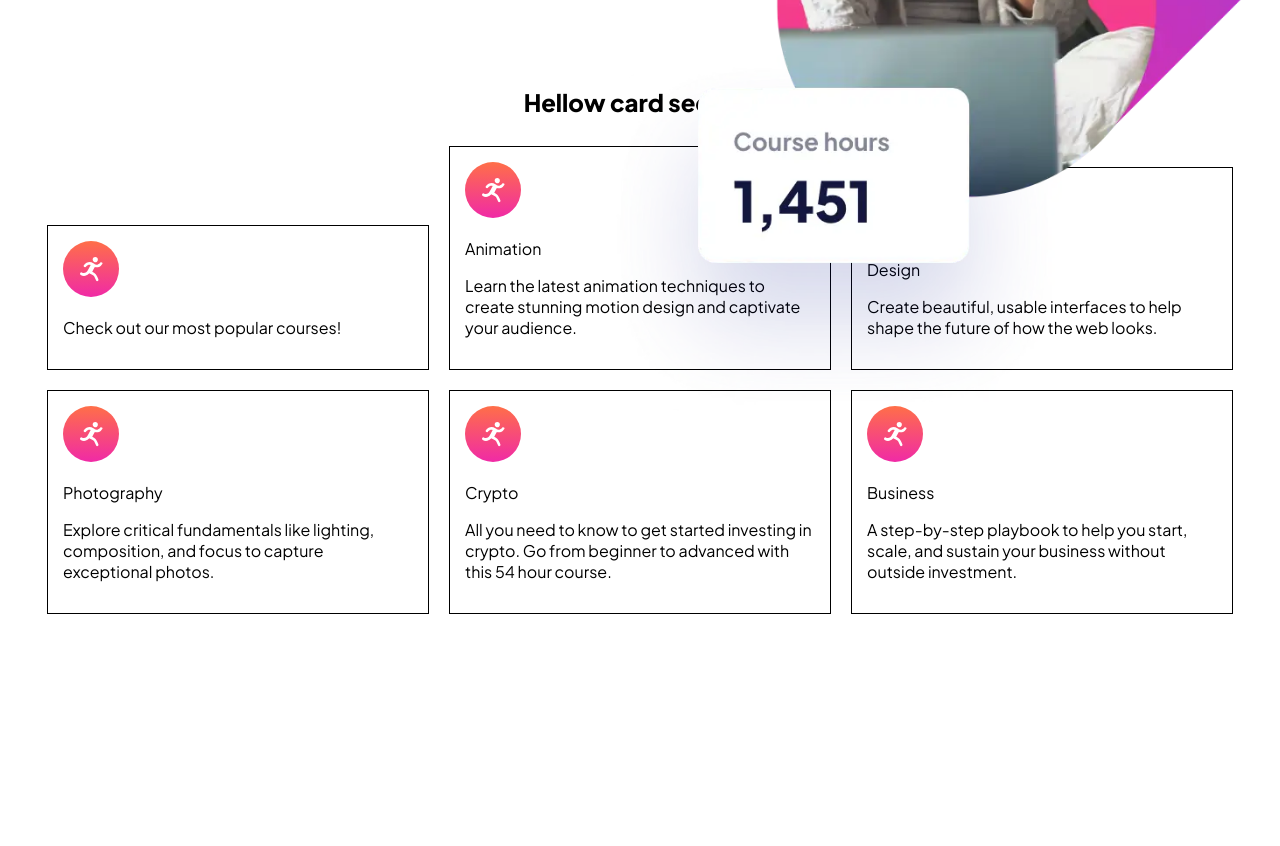
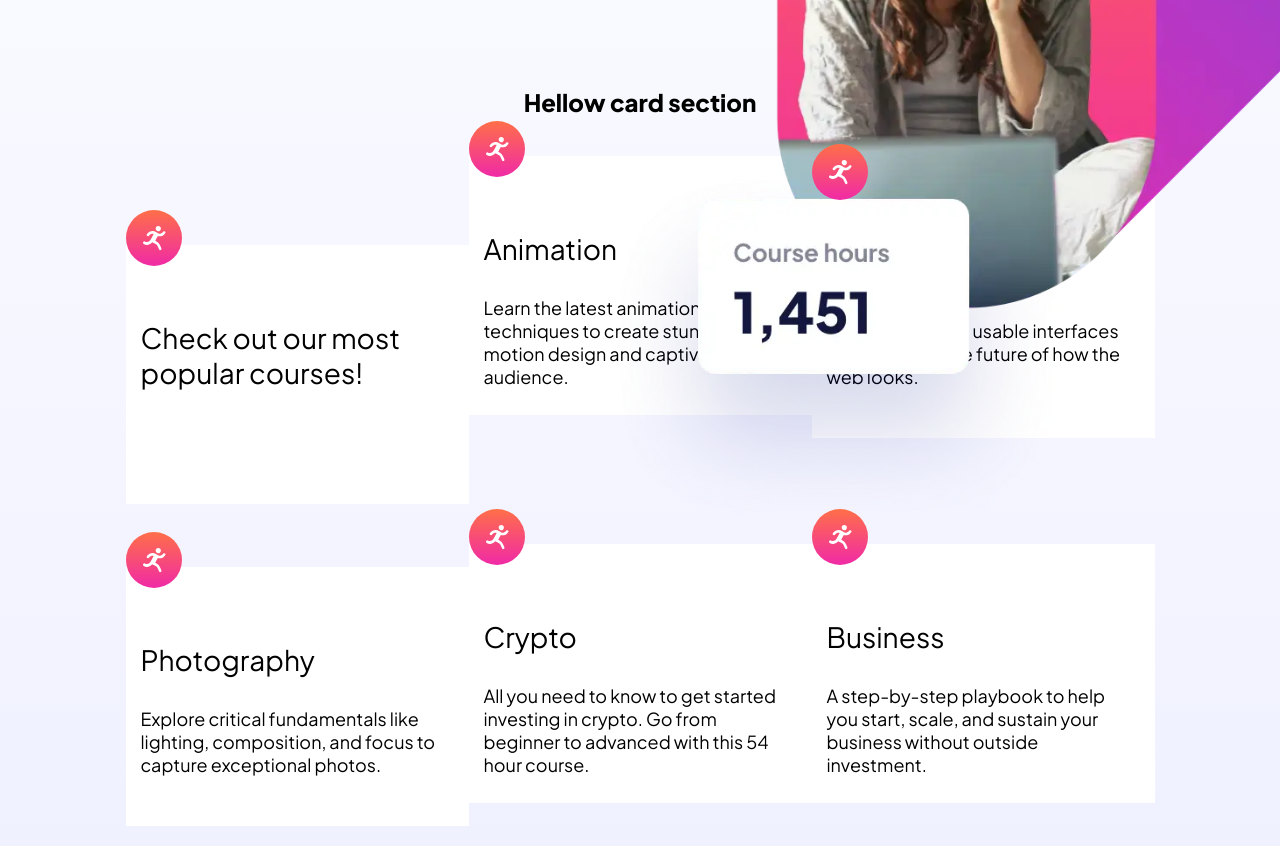
Before and after one commit to PiriyaLapa/Skilled-e-learning-landing-page, a React (Create React App) app: page / in a window 1280 px wide. Shown: the part 600-1446 px from the top of the page. Before the commit the page ends 1224 px from the top, so only its background shows below. Built offline with nearby package versions, Linux system fonts and the light colour scheme.

Commit message:
update and try to deploy

```diff
--- a/src/components/Cards/Cards.tsx
+++ b/src/components/Cards/Cards.tsx
@@ -8,12 +8,12 @@ interface dataProps {
 }
 export default class Card extends Component<dataProps>{
     render(): ReactNode {
-        const {  title, content } = this.props.data
+        const { title, content } = this.props.data
         return (
             <StyledCards>
-                    <AnimationIcon />
-                    <p>{title}</p>
-                    <p>{content}</p>
+                <AnimationIcon />
+                <span>{title}</span>
+                <span>{content}</span>
             </StyledCards>
         )
     }
--- a/src/components/Cards/styleds.ts
+++ b/src/components/Cards/styleds.ts
@@ -3,17 +3,26 @@ import styled from 'styled-components';
 export const StyledCards = styled.div`
     max-width:350px;
     max-height:322px;
-    width:100%;
-    height:100%;
-    border: 1px solid black;
-    margin:0 auto;
+    margin:20px auto;
     font-weight:400;
     font-style:normal;
     display:inline-block;
-    margin: 10px;
+    background-color:#fff;
+
     @media screen and (min-width:375px){
-        font-size:16px;
+        width:343px;
+        height:259px;
         text-align:left;
-        padding:15px;
+        :nth-child(2){
+            display:block;
+            font-size:28px;
+            padding:15px;
+
+        }
+        :nth-child(3){
+            display:block;
+            font-size:18px;
+            padding:15px;
+        }
     }
 `;
--- a/src/components/Icons/AnimationIcon.tsx
+++ b/src/components/Icons/AnimationIcon.tsx
@@ -1,9 +1,11 @@
 import { Component, ReactNode } from 'react';
-
+import {StyledAnimation} from './styleds';
 export default class AnimationIcon extends Component {
     render(): ReactNode {
         return (
-            <svg width="56" height="56" xmlns="http://www.w3.org/2000/svg"><defs><linearGradient x1="50%" y1="0%" x2="50%" y2="100%" id="a"><stop stopColor="#FF6F48" offset="0%" /><stop stopColor="#F02AA6" offset="100%" /></linearGradient></defs><g fill="none" fillRule="evenodd"><circle fill="url(#a)" cx="28" cy="28" r="28" /><path d="M33.97 20.678c.565-.498.893-1.21.906-1.962A2.706 2.706 0 0 0 32.16 16a2.794 2.794 0 0 0-1.66.603 2.825 2.825 0 0 0-.854 1.962 2.69 2.69 0 0 0 4.325 2.113Zm-8.752.453c0 .05-.05.05-.1.1v.05a6.308 6.308 0 0 0-2.919 1.41c-.503.473-.958.995-1.358 1.559-1.006 1.408 1.358 2.766 2.315 1.358 1.257-1.762 2.816-2.264 4.527-1.71a141.96 141.96 0 0 0-2.717 5.181c-1.107 2.163-3.47 3.874-5.786 2.566a1.402 1.402 0 1 0-1.508 2.364 6.826 6.826 0 0 0 8.704-1.66c.05 0 .153.05.2.05 1.5.624 2.907 1.454 4.177 2.466.603.502 1.66 3.065 2.263 4.376a1.392 1.392 0 0 0 2.113.452c.393-.382.476-.982.202-1.456-.705-1.456-1.862-4.427-2.818-5.135a31.566 31.566 0 0 0-2.364-1.762l.1-.1a16.972 16.972 0 0 0-1.006-.605c.856-1.609 1.711-3.168 2.616-4.728 2.11.667 4.415.19 6.087-1.258.517-.46.973-.984 1.358-1.56.956-1.257-.905-2.515-2.012-1.66a.709.709 0 0 0-.153.202 4.36 4.36 0 0 1-2.013 1.66c-.05.05-.1.05-.1.1h-.051a4.146 4.146 0 0 1-3.622-.452l.101-.101h.05a.383.383 0 0 0-.201-.1 9.292 9.292 0 0 0-.956-.554 7.258 7.258 0 0 0-5.134-1.056l.005.003Z" fill="#FFF" fillRule="nonzero" /></g></svg>
+            <StyledAnimation>
+                <svg width="56" height="56" xmlns="http://www.w3.org/2000/svg"><defs><linearGradient x1="50%" y1="0%" x2="50%" y2="100%" id="a"><stop stopColor="#FF6F48" offset="0%" /><stop stopColor="#F02AA6" offset="100%" /></linearGradient></defs><g fill="none" fillRule="evenodd"><circle fill="url(#a)" cx="28" cy="28" r="28" /><path d="M33.97 20.678c.565-.498.893-1.21.906-1.962A2.706 2.706 0 0 0 32.16 16a2.794 2.794 0 0 0-1.66.603 2.825 2.825 0 0 0-.854 1.962 2.69 2.69 0 0 0 4.325 2.113Zm-8.752.453c0 .05-.05.05-.1.1v.05a6.308 6.308 0 0 0-2.919 1.41c-.503.473-.958.995-1.358 1.559-1.006 1.408 1.358 2.766 2.315 1.358 1.257-1.762 2.816-2.264 4.527-1.71a141.96 141.96 0 0 0-2.717 5.181c-1.107 2.163-3.47 3.874-5.786 2.566a1.402 1.402 0 1 0-1.508 2.364 6.826 6.826 0 0 0 8.704-1.66c.05 0 .153.05.2.05 1.5.624 2.907 1.454 4.177 2.466.603.502 1.66 3.065 2.263 4.376a1.392 1.392 0 0 0 2.113.452c.393-.382.476-.982.202-1.456-.705-1.456-1.862-4.427-2.818-5.135a31.566 31.566 0 0 0-2.364-1.762l.1-.1a16.972 16.972 0 0 0-1.006-.605c.856-1.609 1.711-3.168 2.616-4.728 2.11.667 4.415.19 6.087-1.258.517-.46.973-.984 1.358-1.56.956-1.257-.905-2.515-2.012-1.66a.709.709 0 0 0-.153.202 4.36 4.36 0 0 1-2.013 1.66c-.05.05-.1.05-.1.1h-.051a4.146 4.146 0 0 1-3.622-.452l.101-.101h.05a.383.383 0 0 0-.201-.1 9.292 9.292 0 0 0-.956-.554 7.258 7.258 0 0 0-5.134-1.056l.005.003Z" fill="#FFF" fillRule="nonzero" /></g></svg>
+            </StyledAnimation>
         )
     }
 }
--- /dev/null
+++ b/src/components/Icons/styleds.ts
@@ -0,0 +1,7 @@
+import styled from "styled-components";
+
+export const StyledAnimation = styled.div`
+    display:inline-block;
+    position:relative;
+    top:-35px;
+`;
--- a/src/pages/LandingPage/styles.ts
+++ b/src/pages/LandingPage/styles.ts
@@ -4,6 +4,7 @@ import styled from "styled-components";
 export const StyledLandingPage = styled.div`
     position:relative;
     overflow:hidden;
+    background: linear-gradient(180deg, #FFF 0%, #F0F1FF 100%);
 
     // Mobile screen size
     @media screen and (min-width:375px){
```
